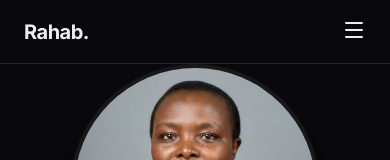
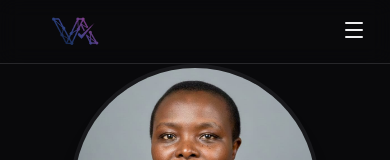
Before and after one commit to purimsq/Virtual-Assistant-Rahab, a Next.js app: page / in a window 390 px wide. Shown: the top 160 px of the page. Built offline with nearby package versions, Linux system fonts and the light colour scheme.

Commit message:
feat: replace text logo with responsive image logo in navbar

```diff
--- a/src/components/Certificates.module.css
+++ b/src/components/Certificates.module.css
@@ -186,10 +186,7 @@
 }
 
 /* Modal Styles */
-.modalBackdrop {
-    /* Styles handled inline or via simple class for backdrop */
-    /* Only adding basic reset if needed, main styles in JSX for this iteration */
-}
+
 
 /* Mobile specific: Vertical Stack */
 @media (max-width: 768px) {
--- a/src/components/Navbar.module.css
+++ b/src/components/Navbar.module.css
@@ -29,12 +29,17 @@
 }
 
 .logo {
-    font-weight: 700;
-    font-size: 1.25rem;
-    letter-spacing: -0.025em;
-    color: var(--foreground);
+    display: flex;
+    align-items: center;
     z-index: 60;
     /* Ensure logo stays above mobile menu */
+}
+
+.logoImage {
+    width: auto;
+    height: 58px;
+    /* Maximize height within navbar */
+    object-fit: contain;
 }
 
 .navLinks {
--- a/src/components/Navbar.tsx
+++ b/src/components/Navbar.tsx
@@ -3,9 +3,11 @@
 import { useState } from 'react';
 import Link from 'next/link';
 import { ThemeToggle } from './ThemeToggle';
+import Image from 'next/image';
 import styles from './Navbar.module.css';
 import { motion, AnimatePresence } from 'framer-motion';
 import { Menu, X } from 'lucide-react';
+import logoImg from '../assets/logo.png';
 
 export default function Navbar() {
     const [isOpen, setIsOpen] = useState(false);
@@ -23,7 +25,12 @@ export default function Navbar() {
         >
             <div className={styles.container}>
                 <Link href="/" className={styles.logo} onClick={closeMenu}>
-                    Rahab.
+                    <Image
+                        src={logoImg}
+                        alt="Rahab Logo"
+                        priority
+                        className={styles.logoImage}
+                    />
                 </Link>
 
                 {/* Desktop Menu */}
```
Also changed, not shown: src/assets/logo.png (added).
